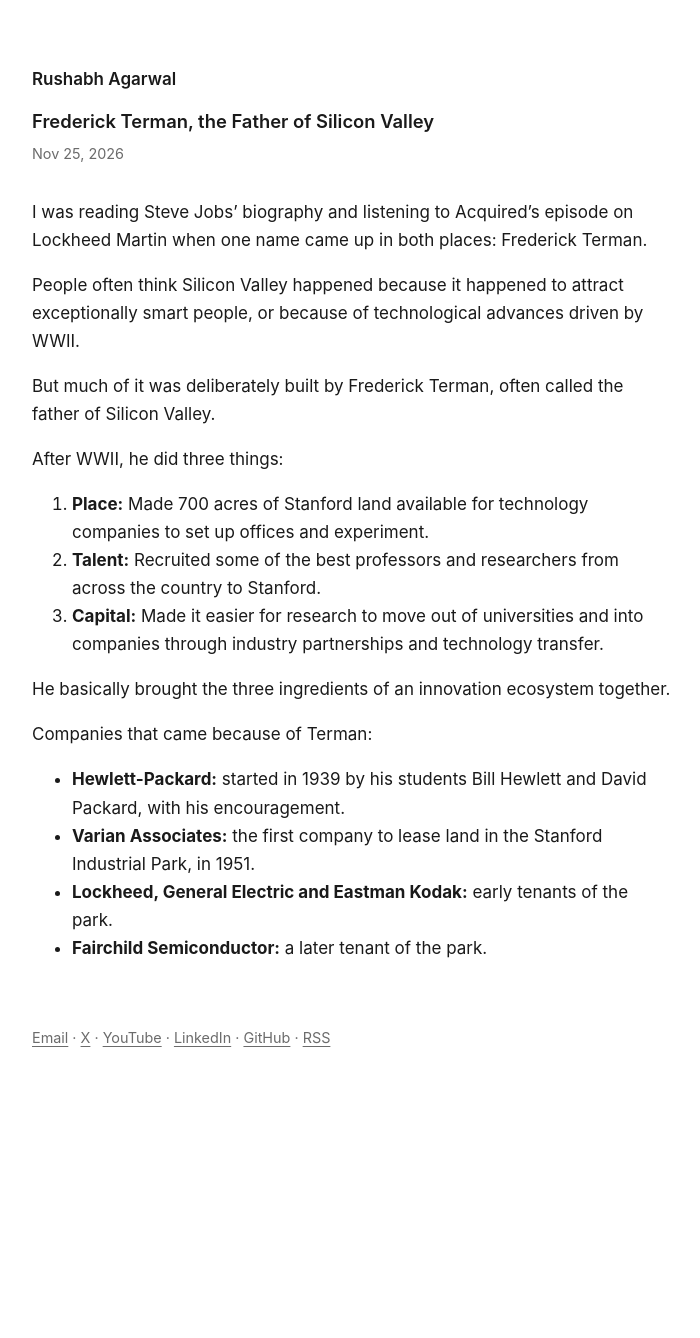
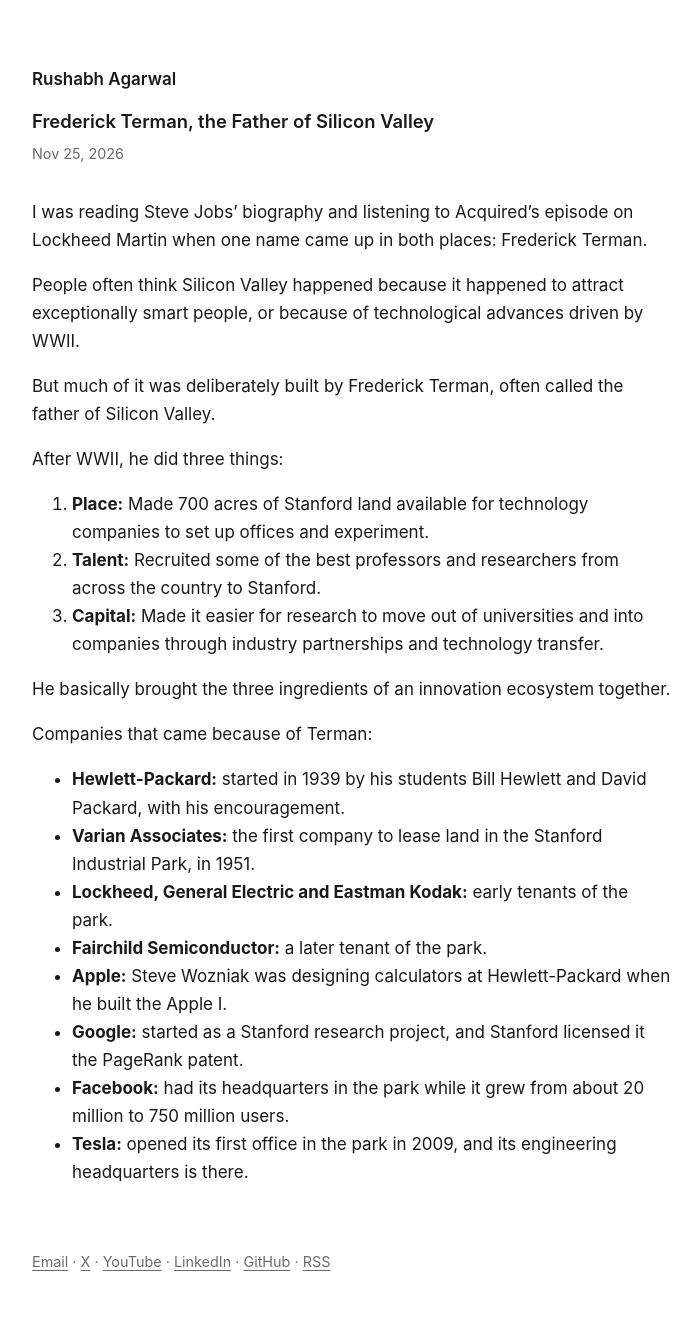
Before and after one commit to rushout09/rushout09.github.io, a Jekyll site: the page built from _posts/2026-11-25-frederick-terman-the-father-of-silicon-valley.md, in a window 1280 px wide. Shown: the whole page, without its empty margins (288-988 px from the left). Built offline with Jekyll 4.4.1, drawn with Linux system fonts in a browser that asks for light colours; our own code applies the rules of GitHub Pages for plain Markdown files; before the commit the page ends 1114 px from its top, so only the background shows below that.

Commit message:
Terman post: Apple, Google, Facebook, Tesla

```diff
--- a/_posts/2026-11-25-frederick-terman-the-father-of-silicon-valley.md
+++ b/_posts/2026-11-25-frederick-terman-the-father-of-silicon-valley.md
@@ -22,3 +22,7 @@ Companies that came because of Terman:
 - **Varian Associates:** the first company to lease land in the Stanford Industrial Park, in 1951.
 - **Lockheed, General Electric and Eastman Kodak:** early tenants of the park.
 - **Fairchild Semiconductor:** a later tenant of the park.
+- **Apple:** Steve Wozniak was designing calculators at Hewlett-Packard when he built the Apple I.
+- **Google:** started as a Stanford research project, and Stanford licensed it the PageRank patent.
+- **Facebook:** had its headquarters in the park while it grew from about 20 million to 750 million users.
+- **Tesla:** opened its first office in the park in 2009, and its engineering headquarters is there.
```
